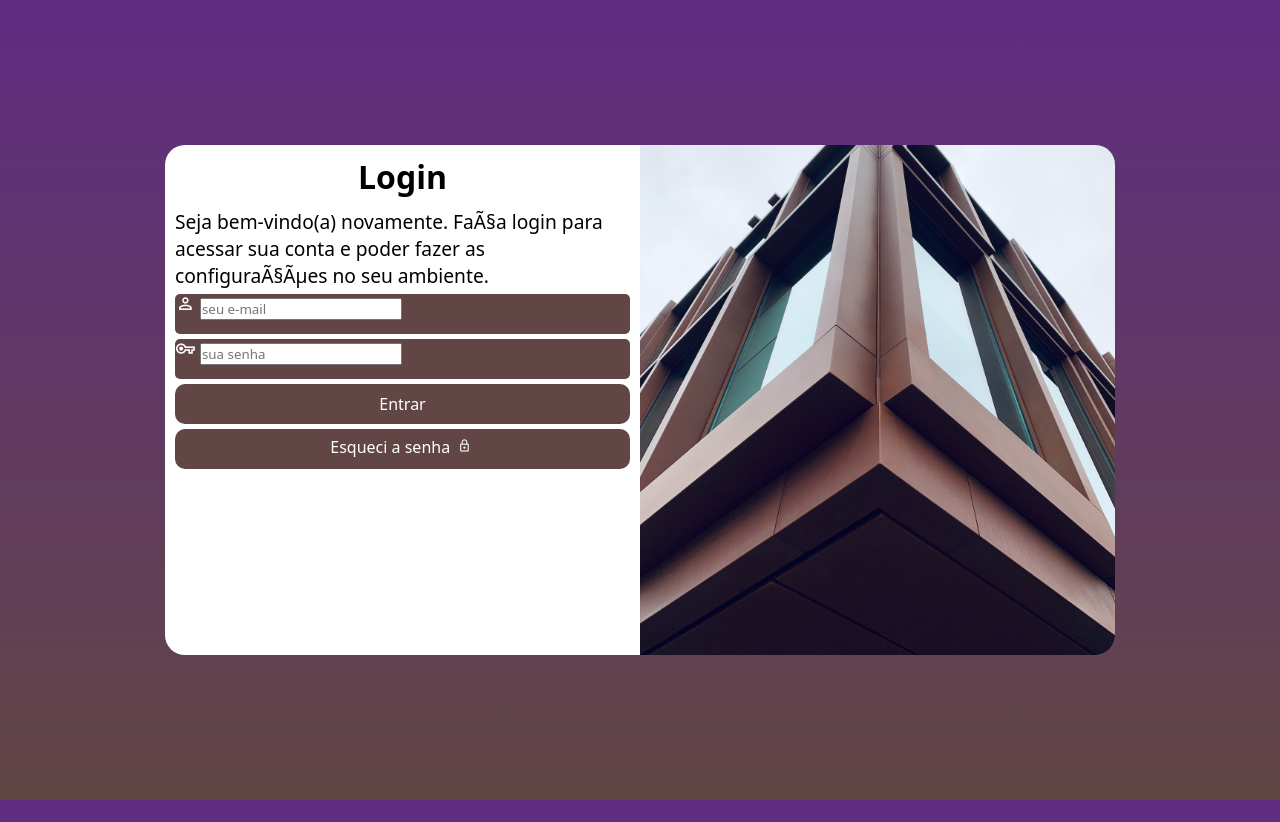
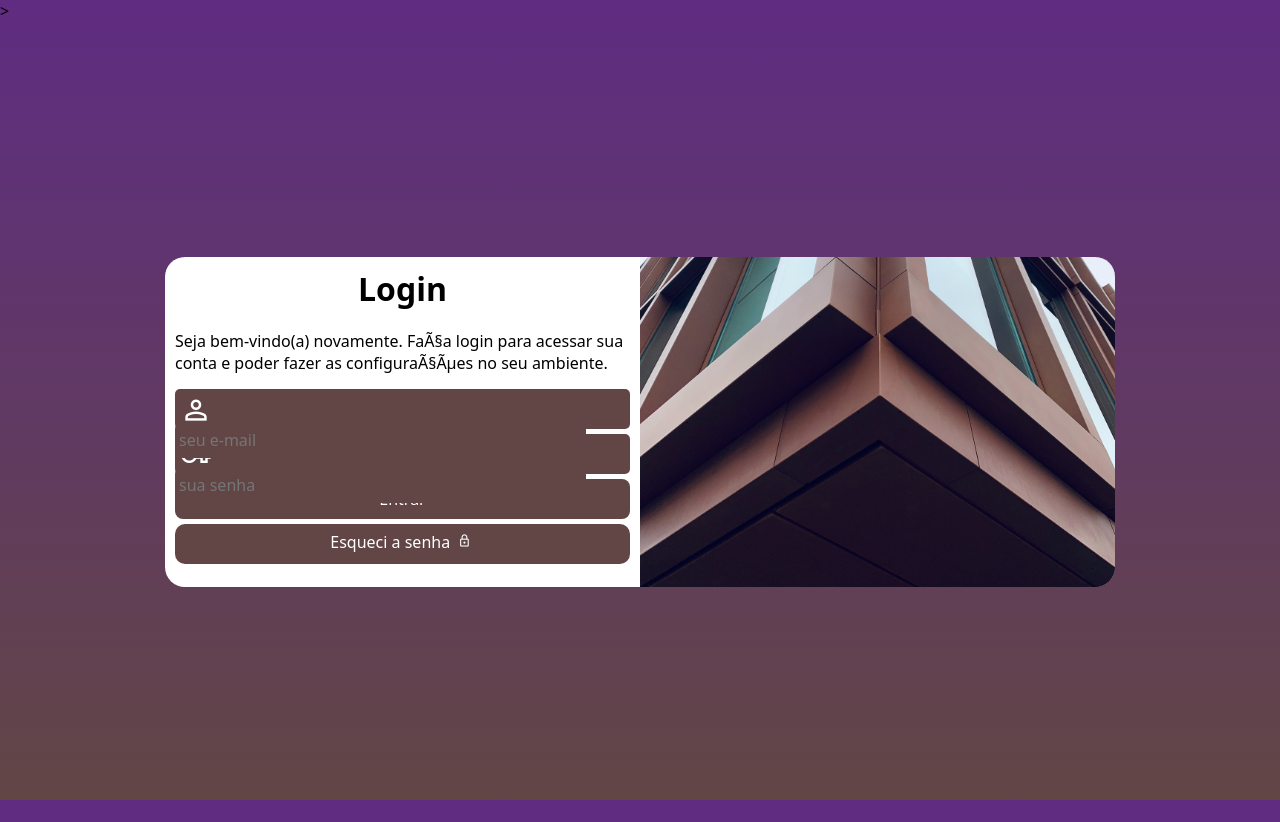
Before and after one commit to pedrowilliam16/projeto-login, a plain HTML site: page index.html in a window 1280 px wide. Before the commit the page ends 800 px from the top, so only its background shows below. Drawn offline with nearby package versions, Linux system fonts and the light colour scheme.

Commit message:
projeto login finalizado

```diff
--- a/estilos/media-query.css
+++ b/estilos/media-query.css
@@ -8,6 +8,7 @@
 
     section#login {
         width: 80vw;
+        height: 280px;
     }
 
     section#login > div#imagem {
@@ -31,6 +32,7 @@
 
     section#login {
         width: 950px;
+        height: 330px;
     }
 
     section#login > div#imagem {
@@ -49,7 +51,8 @@
     }
 
     div#formulario > p {
-        font-size: 1.2em;
+        font-size: 1em;
+        padding: 10px 0px;
     }
 
 }
--- a/estilos/style.css
+++ b/estilos/style.css
@@ -31,8 +31,8 @@ section#login {
     position: absolute;
     top: 50%;
     left: 50%;
+    overflow: hidden;
     transform: translate(-50%, -50%);
-    overflow: hidden;
 
     background-color: white;
     width: 250px;
@@ -67,7 +67,7 @@ div#formulario > p {
 }
 
 form > div.campo {
-    background-color: #624645;
+    background-color: #624645 ;
     display: block;
     width: 100%;
     height: 40px;
@@ -81,7 +81,24 @@ div.campo > label {
 
 div.campo > span {
     color: white;
-    font-size: 1.3em;
+    font-size: 2em;
+    width: 40px;
+    padding: 5px;
+}
+
+div.campo > input {
+    background-color: #624645;
+    font-size: 1em;
+    width: calc(100% - 44px);
+    height: 93%;
+    border: 0px;
+    border-radius: 8px;
+    padding: 4px;
+    transform: translateY(-10px);
+}
+
+div.campo > input:focus-within {
+    background-color: white;
 }
 
 form > input[type=submit] {
@@ -92,7 +109,7 @@ form > input[type=submit] {
     background-color: #624645;
     color: white;
     border: none;
-    border-radius: 10px;
+    border-radius: 8px;
     cursor: pointer;
     margin-top: 5px;
 }
--- a/index.html
+++ b/index.html
@@ -4,7 +4,7 @@
     <meta charset="pt-br">
     <meta name="viewport" content="width=device-width, initial-scale=1.0">
     <title>Login</title>
-    <link rel="stylesheet" href="https://fonts.googleapis.com/css2?family=Material+Symbols+Outlined:opsz,wght,FILL,GRAD@48,400,0,0" />
+    <link rel="stylesheet" href="https://fonts.googleapis.com/css2?family=Material+Symbols+Outlined:opsz,wght,FILL,GRAD@48,400,1,0" />>
     <link rel="stylesheet" href="estilos/style.css">
     <link rel="stylesheet" href="estilos/media-query.css">
 </head>
```
